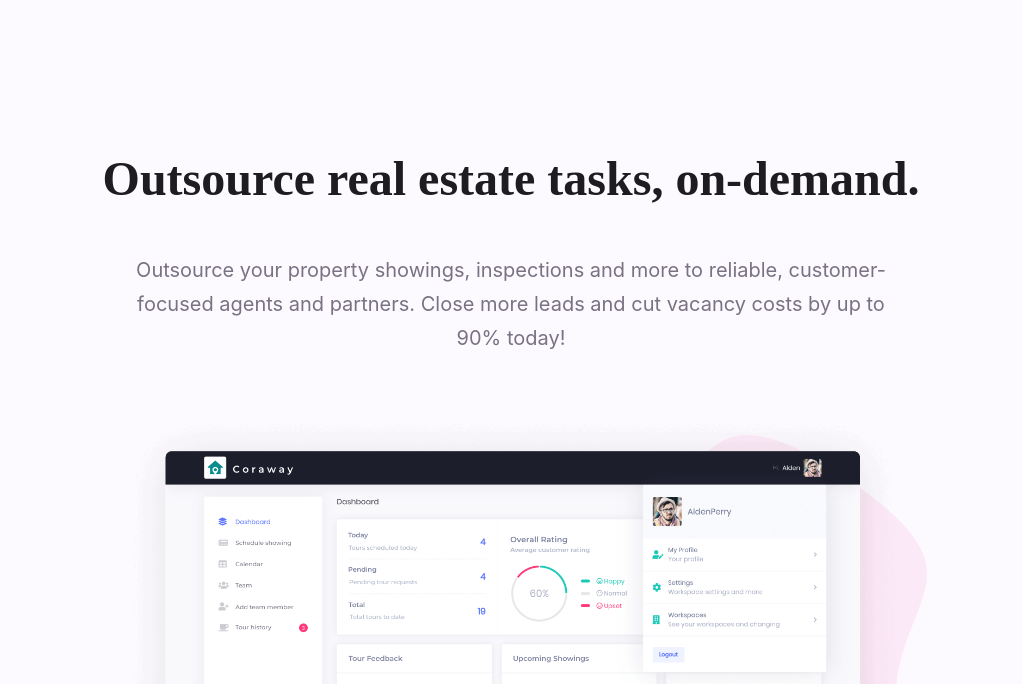
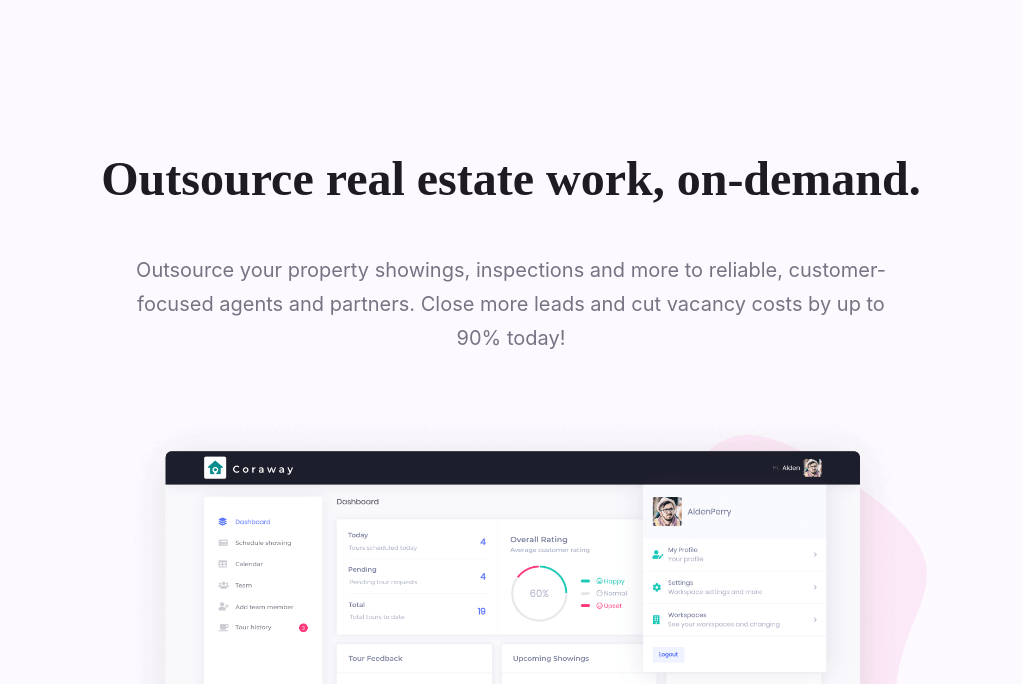
Before and after one commit to gwiz0210/coraway-website-static, a Gatsby site: page / in a window 1280 px wide. Shown: the part 105-789 px from the top of the page, without its empty margins (129-1151 px from the left). Built offline with nearby package versions, Linux system fonts and the light colour scheme; Gatsby itself is replaced by a stand-in of ours.

Commit message:
testing changes to coraway website

```diff
--- a/src/pages/index.js
+++ b/src/pages/index.js
@@ -15,7 +15,7 @@ const IndexPage = () => (
         <SEO title="Home showings, on-demand."/>
 
         <div className={"page-header home"}>
-            <h1>Outsource real estate tasks, on-demand.</h1>
+            <h1>Outsource real estate work, on-demand.</h1>
             {/* <p>Landlords, real estate agents, and property managers can have their property shown<br/> to potential renters and buyers. Cut vacancy costs by up to 90% today!</p> */}
             <p className={"centered-text headerText"}>Outsource your property showings, inspections and more to reliable, customer-focused agents and partners. Close more leads and cut vacancy costs by up to 90% today! </p>
             <img alt={"Dashboard"} src={featureImage}/>
```
